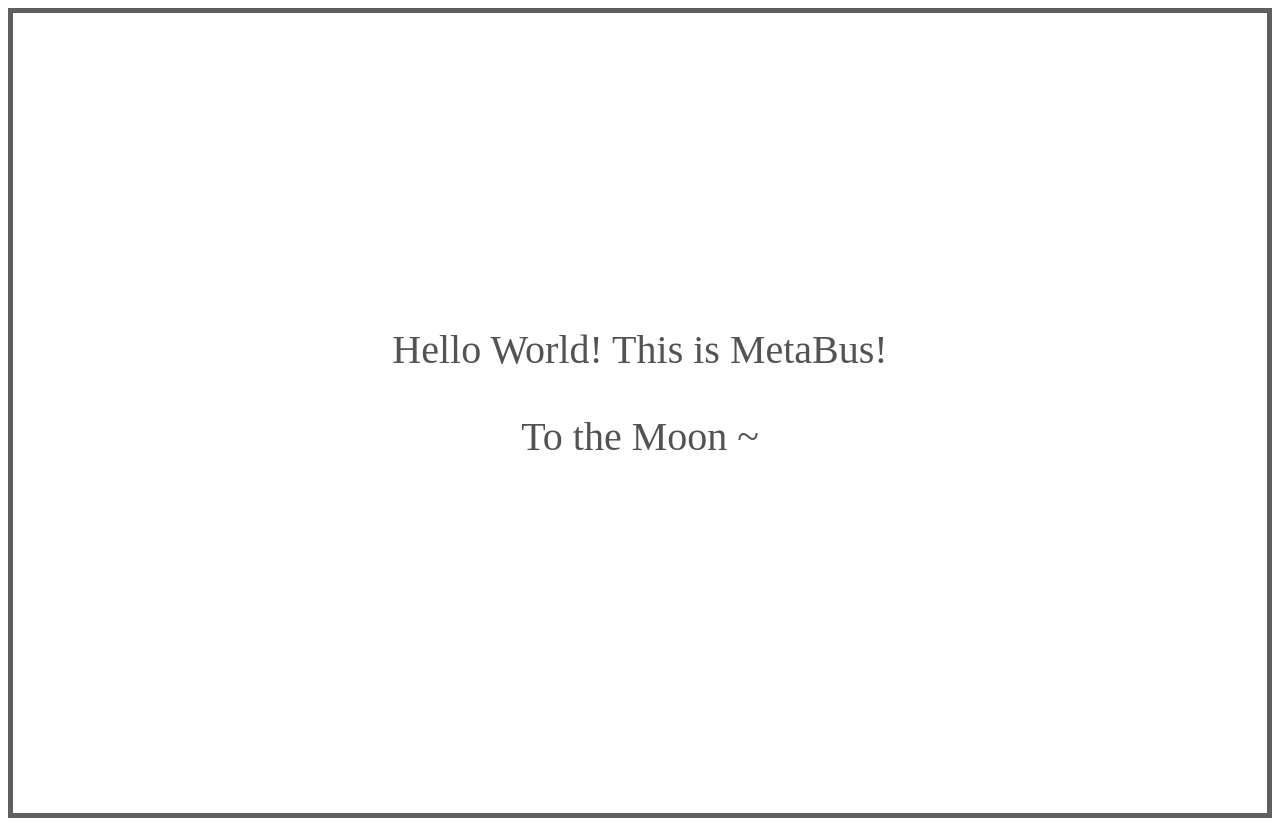
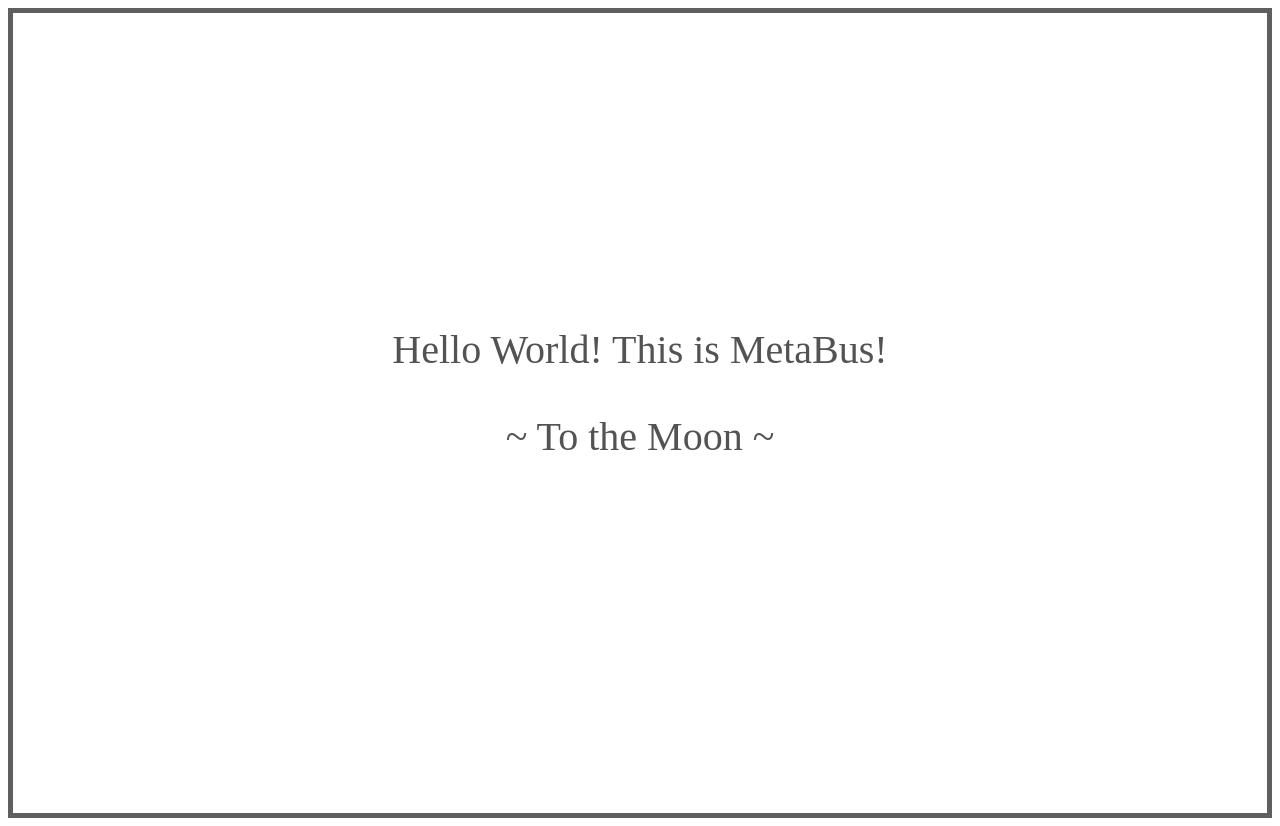
Before and after one commit to super996programmer/meta-bus, a React app: page / in a window 1280 px wide. Built offline with nearby package versions, Linux system fonts and the light colour scheme.

Commit message:
test: test for PR

```diff
--- a/src/main.tsx
+++ b/src/main.tsx
@@ -15,7 +15,7 @@
 const Main: FC = () => (
   <Container>
     <span>Hello World! This is MetaBus!</span>
-    <p>To the Moon ~</p>
+    <p>~ To the Moon ~</p>
   </Container>
 );
 
```
